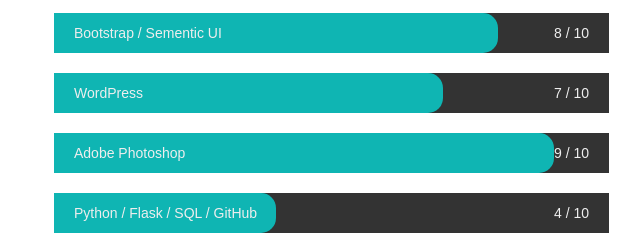
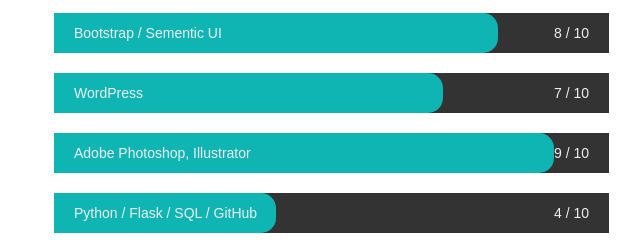
Before and after one commit to jak-ashuraliev/personal_website, a plain HTML site: page index.html in a window 1280 px wide. Shown: the part 3200-3440 px from the top of the page, 601-1241 px from the left. Drawn offline with nearby package versions, Linux system fonts and the light colour scheme.

Commit message:
Added new skills

```diff
--- a/index.html
+++ b/index.html
@@ -277,7 +277,7 @@
                 </li>
                 <li>
                   <div class="bar" style="width: 90%; border-top-right-radius: 15px; border-bottom-right-radius: 15px;">
-                    <h5>Adobe Photoshop</h5>
+                    <h5>Adobe Photoshop, Illustrator</h5>
                   </div>
                   <span>9 / 10</span>
                 </li>
```
